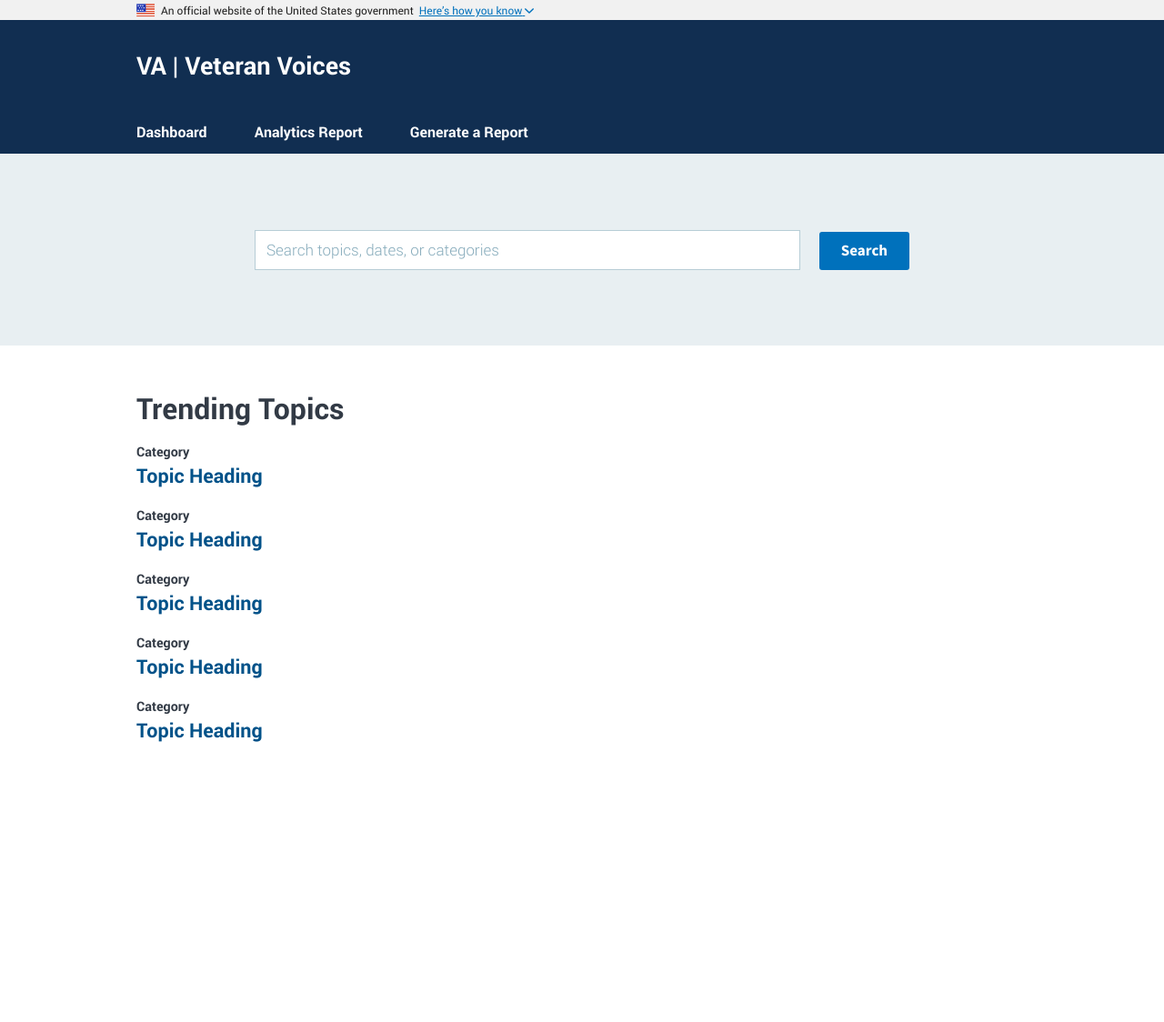
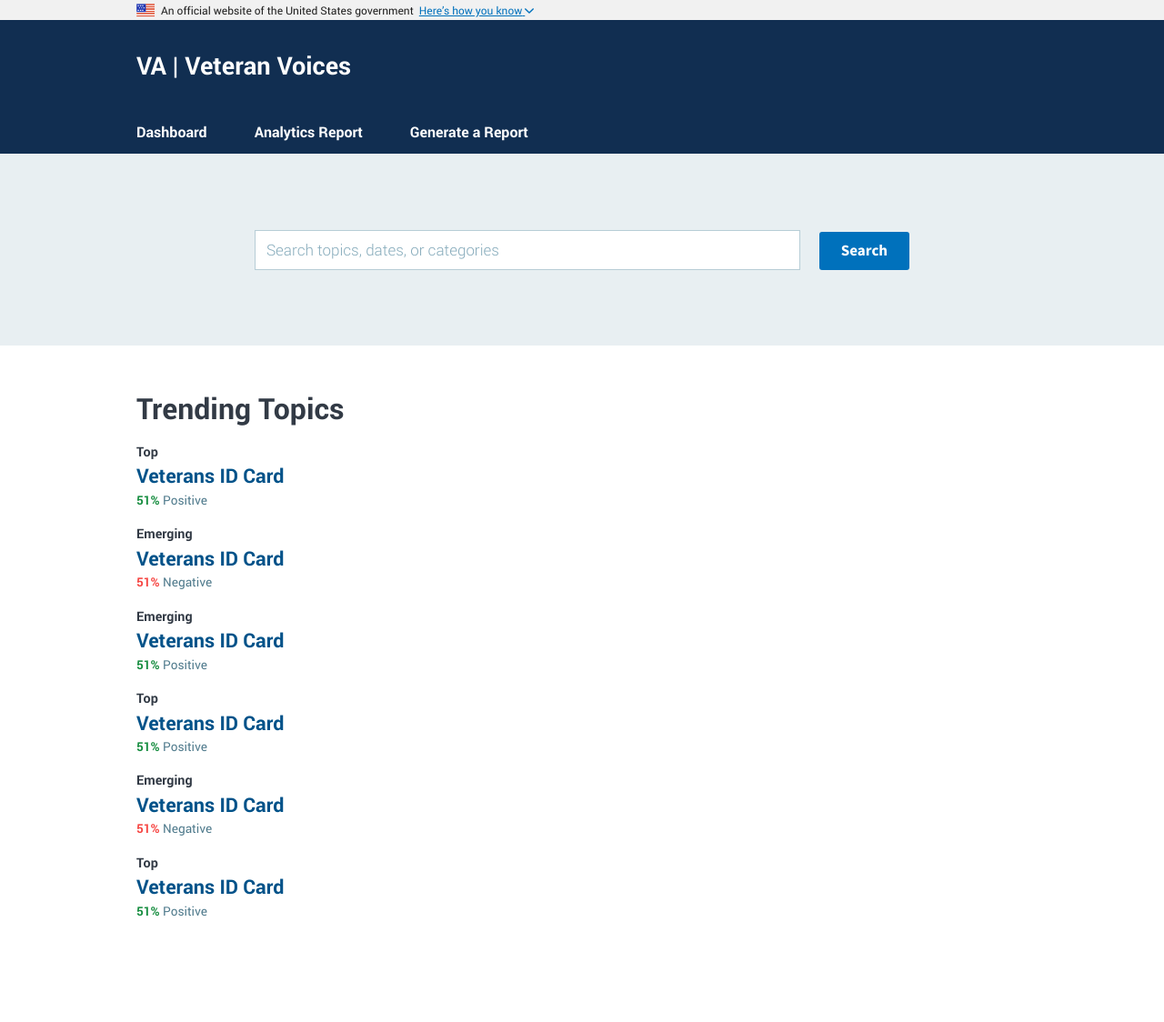
Before and after one commit to XDgov/veteran-voices-concept, a Jekyll site: the page built from index.md, in a window 1280 px wide. Shown: the whole page at 91% size. Built offline with Jekyll 4.4.1, drawn with Linux system fonts in a browser that asks for light colours; before the commit the page ends 932 px from its top, so only the background shows below that.

Commit message:
Add Sentiment to Topics in Homepage

```diff
--- a/_includes/head.html
+++ b/_includes/head.html
@@ -38,3 +38,4 @@
   <link rel="apple-touch-icon-precomposed" sizes="144x144" href="{{ site.baseurl }}/assets/img/favicons/favicon-144.png">
 
 <link rel="stylesheet" href="{{ site.baseurl }}/assets/sass/application.css">
+<link rel="stylesheet" href="https://maxcdn.bootstrapcdn.com/font-awesome/4.7.0/css/font-awesome.min.css">
--- /dev/null
+++ b/_includes/topics/topic-list-item.html
@@ -0,0 +1,17 @@
+{% assign min = 51 %}
+{% assign max = 99 %}
+{% assign diff = max | minus: min %}
+{% assign randomNumber = "now" | date: "%N" | modulo: diff | plus: min %}
+
+<li>
+  <div class="topic-category">{{ include.status }}</div>
+  <div class="topic-heading">
+    <a href="#topics">
+      {{ include.name }}
+    </a>
+  </div>
+  <div class="topic-sentiment {{ include.sentiment }}">
+    <strong>{{ randomNumber | append: "%" }}</strong>
+    {{ include.sentiment | capitalize }}
+  </div>
+</li>
--- a/assets/sass/pages/_dashboard.scss
+++ b/assets/sass/pages/_dashboard.scss
@@ -38,15 +38,20 @@ h1 {
   }
 }
 
-.phrase-sentiment {
-  color: darken($color-gray-light, 30);
+.topic-sentiment {
+  color: darken($color-gray-light, 50);
   font-size: 0.85em;
 
   &.negative {
-    color: $va-red;
+
+    strong {
+      color: $va-red;
+    }
   }
 
   &.positive {
-    color: darken($va-green, 15);
+    strong {
+      color: darken($va-green, 15);
+    }
   }
 }
--- a/index.md
+++ b/index.md
@@ -15,46 +15,12 @@ layout: default
   <div class="usa-grid">
     <h1>Trending Topics</h1>
     <ul class="usa-unstyled-list topic-list">
-      <li>
-        <div class="topic-category">Category</div>
-        <div class="topic-heading">
-          <a href="#topics">
-            Topic Heading
-          </a>
-        </div>
-      </li>
-      <li>
-        <div class="topic-category">Category</div>
-        <div class="topic-heading">
-          <a href="#topics">
-            Topic Heading
-          </a>
-        </div>
-      </li>
-      <li>
-        <div class="topic-category">Category</div>
-        <div class="topic-heading">
-          <a href="#topics">
-            Topic Heading
-          </a>
-        </div>
-      </li>
-      <li>
-        <div class="topic-category">Category</div>
-        <div class="topic-heading">
-          <a href="#topics">
-            Topic Heading
-          </a>
-        </div>
-      </li>
-      <li>
-        <div class="topic-category">Category</div>
-        <div class="topic-heading">
-          <a href="#topics">
-            Topic Heading
-          </a>
-        </div>
-      </li>
+      {% include topics/topic-list-item.html name="Veterans ID Card" status="Top" sentiment="positive" url="dashboard" %}
+      {% include topics/topic-list-item.html name="Veterans ID Card" status="Emerging" sentiment="negative" url="dashboard" %}
+      {% include topics/topic-list-item.html name="Veterans ID Card" status="Emerging" sentiment="positive" url="dashboard" %}
+      {% include topics/topic-list-item.html name="Veterans ID Card" status="Top" sentiment="positive" url="dashboard" %}
+      {% include topics/topic-list-item.html name="Veterans ID Card" status="Emerging" sentiment="negative" url="dashboard" %}
+      {% include topics/topic-list-item.html name="Veterans ID Card" status="Top" sentiment="positive" url="dashboard" %}
     </ul>
   </div>
 </div>
```
Also changed, not shown: pages/search/results.md (+1 -1 lines).
